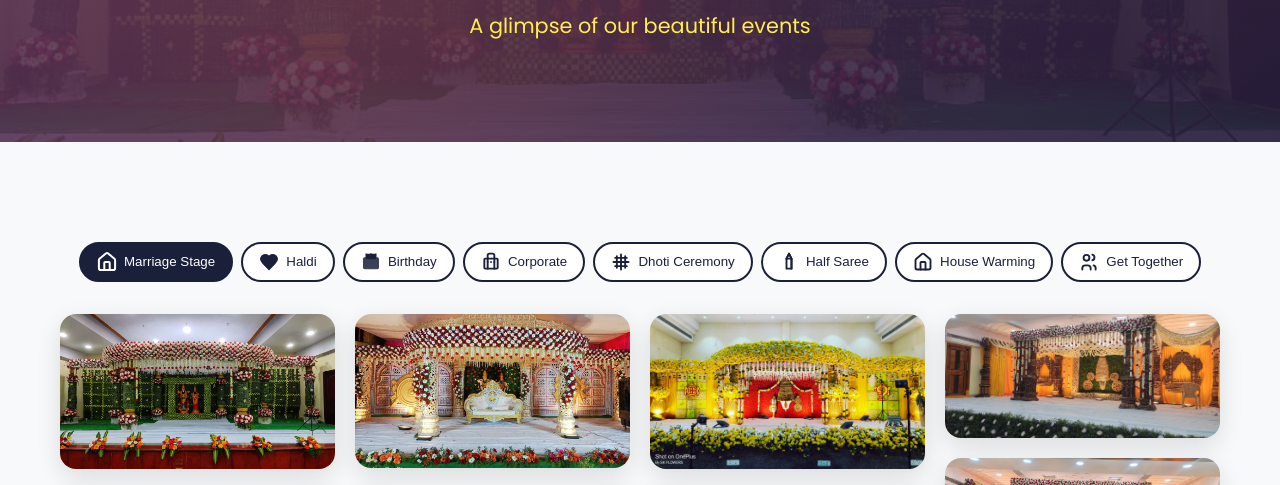
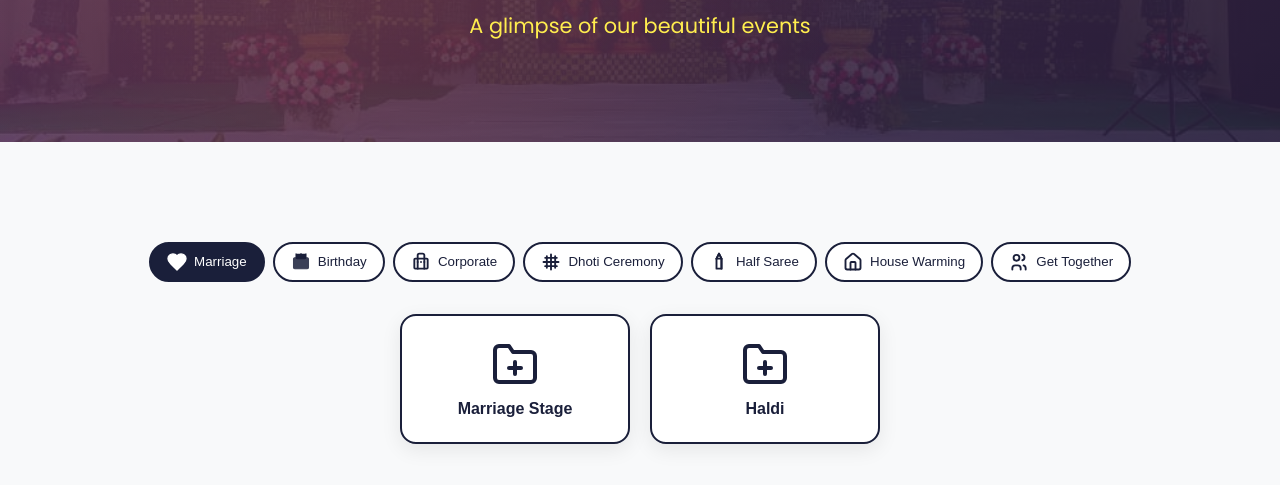
Before and after one commit to VegantiNagaSatish/SampraDayamEvents, a plain HTML site: page public/gallery.html in a window 1280 px wide. Shown: the part 307-792 px from the top of the page. Drawn offline with Linux system fonts and the light colour scheme.

Commit message:
Folder structure

```diff
--- a/public/gallery.html
+++ b/public/gallery.html
@@ -49,17 +49,11 @@
     <section class="gallery">
         <div class="container">
             <div class="gallery-filters">
-                <button type="button" class="gallery-filter-btn active" data-filter="marriagestage">
-                    <span class="gallery-filter-btn__icon" aria-hidden="true">
-                        <svg class="gallery-filter-icon" viewBox="0 0 24 24" fill="none" stroke="currentColor" stroke-width="2.25" stroke-linecap="round" stroke-linejoin="round"><path d="M3 10a2 2 0 0 1 .709-1.528l7-5.999a2 2 0 0 1 2.582 0l7 5.999A2 2 0 0 1 21 10v9a2 2 0 0 1-2 2H5a2 2 0 0 1-2-2v-9Z"/><path d="M15 21v-8a1 1 0 0 0-1-1h-4a1 1 0 0 0-1 1v8"/></svg>
-                    </span>
-                    Marriage Stage
-                </button>
-                <button type="button" class="gallery-filter-btn" data-filter="haldi">
+                <button type="button" class="gallery-filter-btn" data-filter="marriage" id="galleryFilterMarriage">
                     <span class="gallery-filter-btn__icon" aria-hidden="true">
                         <svg class="gallery-filter-icon gallery-filter-icon--filled" viewBox="0 0 24 24" fill="currentColor" stroke="currentColor" stroke-width="1.5" stroke-linecap="round" stroke-linejoin="round"><path d="M19 14c1.49-1.46 3-3.21 3-5.5A5.5 5.5 0 0 0 16.5 3c-1.76 0-3 .5-4.5 2-1.5-1.5-2.74-2-4.5-2A5.5 5.5 0 0 0 2 8.5c0 2.3 1.5 4.05 3 5.5l7 7Z"/></svg>
                     </span>
-                    Haldi
+                    Marriage
                 </button>
                 <button type="button" class="gallery-filter-btn" data-filter="birthday">
                     <span class="gallery-filter-btn__icon" aria-hidden="true">
@@ -98,7 +92,24 @@
                     Get Together
                 </button>
             </div>
-            <div class="gallery-grid gallery-photos-grid" id="galleryPhotos">
+            <div class="gallery-content" id="galleryContent">
+                <div class="gallery-folder-view hidden" id="galleryFolderView" aria-hidden="true">
+                    <div class="gallery-folders-grid">
+                        <button type="button" class="gallery-folder-card" data-filter="marriagestage">
+                            <span class="gallery-folder-card__icon" aria-hidden="true">
+                                <svg viewBox="0 0 24 24" fill="none" stroke="currentColor" stroke-width="2" stroke-linecap="round" stroke-linejoin="round"><path d="M22 19a2 2 0 0 1-2 2H4a2 2 0 0 1-2-2V5a2 2 0 0 1 2-2h5l2 3h9a2 2 0 0 1 2 2z"/><line x1="12" y1="11" x2="12" y2="17"/><line x1="9" y1="14" x2="15" y2="14"/></svg>
+                            </span>
+                            <span class="gallery-folder-card__label">Marriage Stage</span>
+                        </button>
+                        <button type="button" class="gallery-folder-card" data-filter="haldi">
+                            <span class="gallery-folder-card__icon" aria-hidden="true">
+                                <svg viewBox="0 0 24 24" fill="none" stroke="currentColor" stroke-width="2" stroke-linecap="round" stroke-linejoin="round"><path d="M22 19a2 2 0 0 1-2 2H4a2 2 0 0 1-2-2V5a2 2 0 0 1 2-2h5l2 3h9a2 2 0 0 1 2 2z"/><line x1="12" y1="11" x2="12" y2="17"/><line x1="9" y1="14" x2="15" y2="14"/></svg>
+                            </span>
+                            <span class="gallery-folder-card__label">Haldi</span>
+                        </button>
+                    </div>
+                </div>
+                <div class="gallery-grid gallery-photos-grid" id="galleryPhotos">
                 <!-- Marriage Stage first -->
                 <div class="gallery-photo-item" data-category="marriagestage"><img src="../SampraDayamGallery/Marriage/MarriageStages/IMG-20251216-WA0000.jpg" alt="Marriage stage" loading="lazy" decoding="async" fetchpriority="high"></div>
                 <div class="gallery-photo-item" data-category="marriagestage"><img src="../SampraDayamGallery/Marriage/MarriageStages/IMG-20251216-WA0001.jpg" alt="Marriage stage" loading="lazy" decoding="async" fetchpriority="high"></div>
@@ -135,7 +146,6 @@
                 <div class="gallery-photo-item" data-category="marriagestage"><img src="../SampraDayamGallery/Marriage/MarriageStages/WhatsApp Image 2026-01-25 at 16.08.11.jpeg" alt="Marriage stage" loading="lazy" decoding="async"></div>
                 <!-- Haldi -->
                 <div class="gallery-photo-item" data-category="haldi"><img src="../SampraDayamGallery/Marriage/Haldi/0e7fe686358342fd1419f004481a073c.jpg" alt="Haldi ceremony" loading="lazy" decoding="async"></div>
-                <div class="gallery-photo-item" data-category="haldi"><img src="../SampraDayamGallery/Marriage/Haldi/2d71c195f2ebcc9d9832599e23df948f (1).jpg" alt="Haldi ceremony" loading="lazy" decoding="async"></div>
                 <div class="gallery-photo-item" data-category="haldi"><img src="../SampraDayamGallery/Marriage/Haldi/2d71c195f2ebcc9d9832599e23df948f.jpg" alt="Haldi ceremony" loading="lazy" decoding="async"></div>
                 <div class="gallery-photo-item" data-category="haldi"><img src="../SampraDayamGallery/Marriage/Haldi/2d90d310088a5ea8fff714ad626a596b.jpg" alt="Haldi ceremony" loading="lazy" decoding="async"></div>
                 <div class="gallery-photo-item" data-category="haldi"><img src="../SampraDayamGallery/Marriage/Haldi/3384331f144d253bdd41013ee9a4fcca.jpg" alt="Haldi ceremony" loading="lazy" decoding="async"></div>
@@ -154,8 +164,9 @@
                 <div class="gallery-photo-item" data-category="birthday"><img src="../SampraDayamGallery/Birthday/IMG-20260125-WA0087.jpg" alt="Birthday event" loading="lazy" decoding="async"></div>
                 <div class="gallery-photo-item" data-category="birthday"><img src="../SampraDayamGallery/Birthday/IMG-20260125-WA0088.jpg" alt="Birthday event" loading="lazy" decoding="async"></div>
                 <div class="gallery-photo-item" data-category="birthday"><img src="../SampraDayamGallery/Birthday/IMG-20260125-WA0089.jpg" alt="Birthday event" loading="lazy" decoding="async"></div>
+                </div>
             </div>
-            <p class="gallery-filter-hint" id="galleryFilterHint">Showing Marriage Stage photos.</p>
+            <p class="gallery-filter-hint" id="galleryFilterHint">Choose a folder</p>
         </div>
     </section>
 
--- a/public/script.js
+++ b/public/script.js
@@ -150,8 +150,44 @@ document.addEventListener('DOMContentLoaded', () => {
         }
     });
 
+    var folderView = document.getElementById('galleryFolderView');
+    var galleryPhotosGrid = document.getElementById('galleryPhotos');
+    var marriageBtn = document.getElementById('galleryFilterMarriage');
+    var folderCards = document.querySelectorAll('.gallery-folder-card');
+    var allFilterBtns = document.querySelectorAll('.gallery-filter-btn[data-filter]');
+
+    function showNoSelection() {
+        if (folderView) folderView.classList.add('hidden');
+        if (galleryPhotosGrid) galleryPhotosGrid.classList.remove('hidden');
+        photoItems.forEach(function (item) { item.classList.add('hidden'); });
+        if (hintEl) hintEl.textContent = 'Select a category to view photos.';
+        allFilterBtns.forEach(function (b) { b.classList.remove('active'); });
+    }
+
+    function showMarriageFolders() {
+        if (folderView) {
+            folderView.classList.remove('hidden');
+            folderView.setAttribute('aria-hidden', 'false');
+        }
+        if (galleryPhotosGrid) galleryPhotosGrid.classList.add('hidden');
+        if (hintEl) hintEl.textContent = 'Choose a folder';
+        if (marriageBtn) marriageBtn.classList.add('active');
+        allFilterBtns.forEach(function (b) {
+            if (b !== marriageBtn) b.classList.remove('active');
+        });
+    }
+
+    function showPhotoGrid() {
+        if (folderView) {
+            folderView.classList.add('hidden');
+            folderView.setAttribute('aria-hidden', 'true');
+        }
+        if (galleryPhotosGrid) galleryPhotosGrid.classList.remove('hidden');
+    }
+
     function applyGalleryFilter(filter) {
-        if (!filter || !photoItems.length) return;
+        if (!filter || filter === 'marriage' || !photoItems.length) return;
+        showPhotoGrid();
         photoItems.forEach(item => {
             const category = item.getAttribute('data-category');
             const show = category === filter;
@@ -165,17 +201,43 @@ document.addEventListener('DOMContentLoaded', () => {
         }
     }
 
-    if (filterBtns.length && photoItems.length) {
-        filterBtns.forEach(btn => {
-            btn.addEventListener('click', () => {
-                filterBtns.forEach(b => b.classList.remove('active'));
-                btn.classList.add('active');
-                applyGalleryFilter(btn.getAttribute('data-filter'));
+    function setActiveFilter(filter) {
+        if (!filter || filter === 'marriage') return;
+        if (filter === 'marriagestage' || filter === 'haldi') {
+            if (marriageBtn) marriageBtn.classList.add('active');
+            allFilterBtns.forEach(function (b) {
+                b.classList.toggle('active', b === marriageBtn);
             });
+        } else {
+            if (marriageBtn) marriageBtn.classList.remove('active');
+            allFilterBtns.forEach(function (b) {
+                b.classList.toggle('active', b.getAttribute('data-filter') === filter);
+            });
+        }
+    }
+
+    if (marriageBtn) {
+        marriageBtn.addEventListener('click', function () {
+            showMarriageFolders();
         });
-        const activeBtn = document.querySelector('.gallery-filter-btn.active');
-        if (activeBtn) applyGalleryFilter(activeBtn.getAttribute('data-filter'));
     }
+    folderCards.forEach(function (btn) {
+        btn.addEventListener('click', function () {
+            var filter = btn.getAttribute('data-filter');
+            applyGalleryFilter(filter);
+            setActiveFilter(filter);
+        });
+    });
+    allFilterBtns.forEach(function (btn) {
+        if (btn === marriageBtn) return;
+        btn.addEventListener('click', function () {
+            var filter = btn.getAttribute('data-filter');
+            applyGalleryFilter(filter);
+            setActiveFilter(filter);
+        });
+    });
+
+    showMarriageFolders();
 
     // Gallery lightbox: click photo to view full size
     const lightbox = document.getElementById('galleryLightbox');
--- a/public/styles.css
+++ b/public/styles.css
@@ -1036,6 +1036,70 @@ section {
 .gallery-filter-btn.active {
     background: var(--primary-color);
     color: var(--white);
+}
+
+/* Gallery folder view: show 2 folders when Marriage is selected (no dropdown) */
+.gallery-folder-view {
+    margin-top: 0;
+    min-height: 200px;
+}
+
+.gallery-folder-view.hidden {
+    display: none !important;
+}
+
+.gallery-folder-view__hint {
+    text-align: center;
+    color: var(--text-light);
+    font-weight: 500;
+    margin-bottom: 1.5rem;
+}
+
+.gallery-folders-grid {
+    display: grid;
+    grid-template-columns: repeat(auto-fill, minmax(200px, 1fr));
+    gap: 1.25rem;
+    max-width: 480px;
+    margin: 0 auto;
+}
+
+.gallery-folder-card {
+    display: flex;
+    flex-direction: column;
+    align-items: center;
+    gap: 0.75rem;
+    padding: 1.5rem 1rem;
+    border: 2px solid var(--primary-color);
+    border-radius: 16px;
+    background: var(--white);
+    color: var(--primary-color);
+    font-weight: 600;
+    font-size: 1rem;
+    cursor: pointer;
+    transition: transform 0.2s ease, background 0.2s ease, color 0.2s ease, box-shadow 0.2s ease;
+    box-shadow: 0 6px 20px rgba(0, 0, 0, 0.08);
+}
+
+.gallery-folder-card:hover {
+    background: var(--primary-color);
+    color: var(--white);
+    transform: translateY(-4px);
+    box-shadow: 0 12px 28px rgba(0, 0, 0, 0.15);
+}
+
+.gallery-folder-card__icon {
+    display: flex;
+    align-items: center;
+    justify-content: center;
+}
+
+.gallery-folder-card__icon svg {
+    width: 48px;
+    height: 48px;
+}
+
+.gallery-content .gallery-photos-grid.hidden {
+    display: none !important;
 }
 
 /* Masonry-style gallery for a more dynamic look */
```
